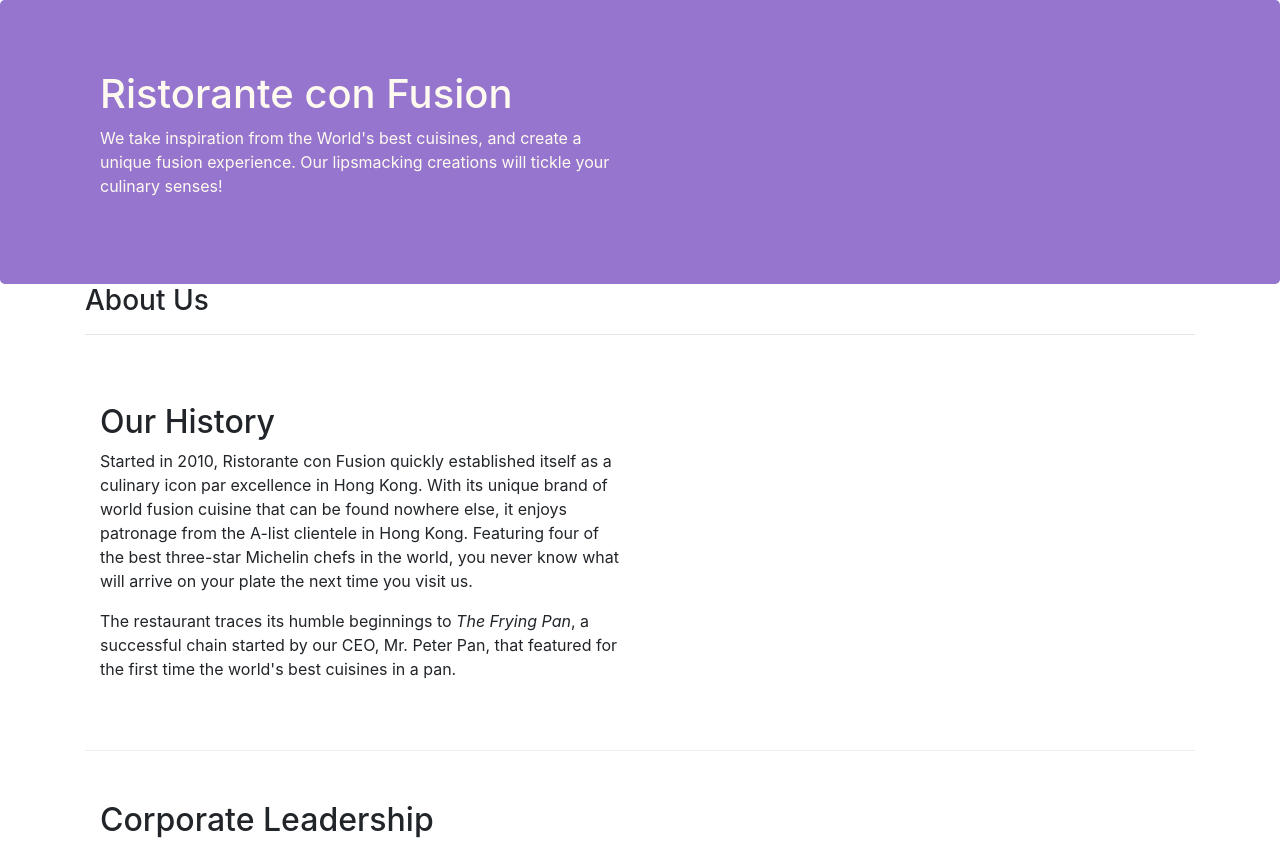
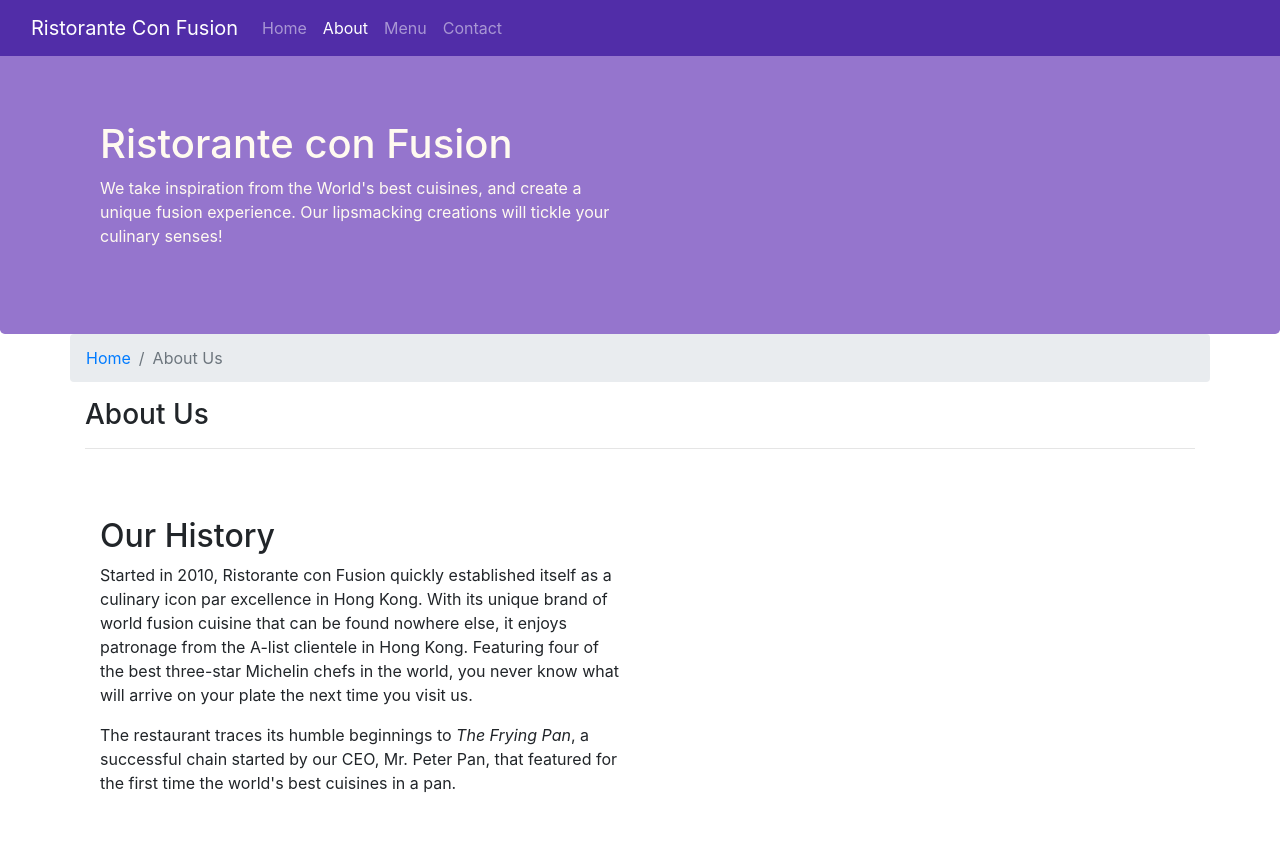
Before and after one commit to aaronvanzyl/fsw-bootstrap, a website: page aboutus.html in a window 1280 px wide. Shown: the top 842 px of the page. Drawn offline with nearby package versions, Linux system fonts and the light colour scheme.

Commit message:
Add navbar and breadcrumbs

```diff
--- a/aboutus.html
+++ b/aboutus.html
@@ -12,6 +12,23 @@
 </head>
 
 <body>
+    <nav class="navbar navbar-dark navbar-expand-sm fixed-top">
+        <div class="container-fluid">
+
+            <a class="navbar-brand" href="#">Ristorante Con Fusion</a>
+            <button class="navbar-toggler" type="button" data-toggle="collapse" data-target="#Navbar">
+                <span class="navbar-toggler-icon"></span>
+            </button>
+            <div class="collapse navbar-collapse" id="Navbar">
+                <ul class="navbar-nav">
+                    <li class="nav-item"><a class="nav-link" href="./#">Home</a></li>
+                    <li class="nav-item active"><a class="nav-link" href="./aboutus.html">About</a></li>
+                    <li class="nav-item"><a class="nav-link" href="#">Menu</a></li>
+                    <li class="nav-item"><a class="nav-link" href="#">Contact</a></li>
+                </ul>
+            </div>
+        </div>
+    </nav>
 
     <header class="jumbotron">
         <div class="container">
@@ -28,6 +45,10 @@
 
     <div class = "container">
         <div class = "row">
+            <ol class="col-12 breadcrumb">
+                <li class="breadcrumb-item"><a href="./index.html">Home</a></li>
+                <li class="breadcrumb-item active">About Us</li>
+            </ol>
             <div class = "col-12">
                <h3>About Us</h3>
                <hr>
--- a/css/styles.css
+++ b/css/styles.css
@@ -28,3 +28,12 @@ address{
     margin:0px;
     color:#0f0f0f;
 }
+
+body {
+    padding: 50px 0px 0px 0px;
+    z-index:0;
+}
+
+.navbar-dark {
+    background-color: #512DA8;
+}
```
Also changed, not shown: index.html (+37 -11 lines).
